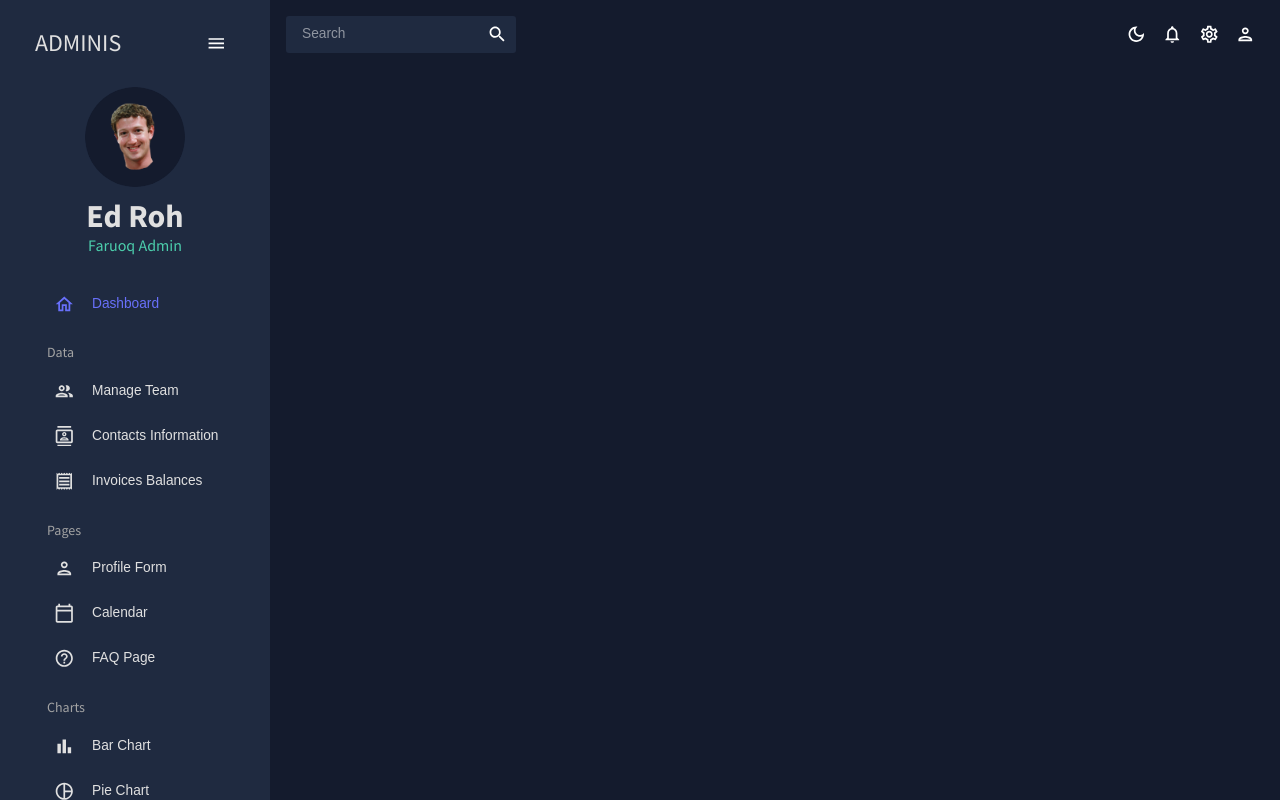
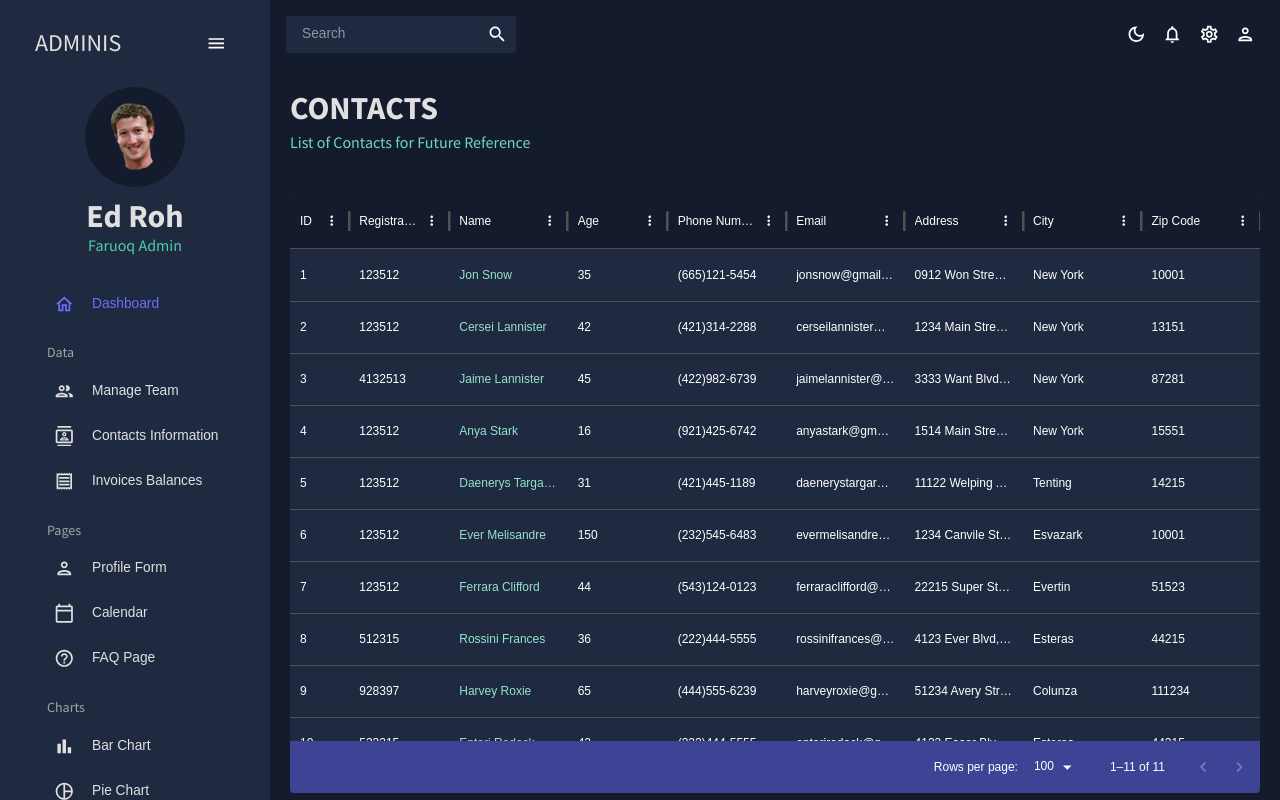
Before and after one commit to siqah/react-admin-dashboard, a React (Create React App) app: page /contacts in a window 1280 px wide. Built offline with nearby package versions, Linux system fonts and the light colour scheme.

Commit message:
datatabel contact and invoices

```diff
--- a/src/App.js
+++ b/src/App.js
@@ -9,8 +9,8 @@
 import Dashboard from "./scenes/dashboard";
 
 import Team from "./scenes/team";
-// import Invoices from "./scenes/invoices";
-// import Contacts from "./scenes/contacts";
+import Invoices from "./scenes/invoices";
+import Contacts from "./scenes/contacts";
 // import Bar from "./scenes/bar";
 // import Form from "./scenes/form";
 // import Line from "./scenes/line";
@@ -33,8 +33,8 @@
                <Routes>
                 <Route path="/" element={<Dashboard />} />
                 <Route path="/team" element={<Team />} />
-                {/* <Route path="/invoices" element={<Invoices />} /> */}
-                {/* <Route path="/contacts" element={<Contacts />} /> */}
+                <Route path="/invoices" element={<Invoices />} />
+                <Route path="/contacts" element={<Contacts />} />
                 {/* <Route path="/bar" element={<Bar />} /> */}
                 {/* <Route path="/form" element={<Form />} /> */}
                 {/* <Route path="/line" element={<Line />} /> */}
--- /dev/null
+++ b/src/scenes/contacts/index.jsx
@@ -0,0 +1,103 @@
+import { Box } from "@mui/material";
+import { DataGrid, GridToolbar } from "@mui/x-data-grid";
+import { tokens } from "../../theme";
+import { mockDataContacts } from "../../data/mockData";
+import Header from "../../components/Header";
+import { useTheme } from "@mui/material";
+
+const Contacts = () => {
+  const theme = useTheme();
+  const colors = tokens(theme.palette.mode);
+
+  const columns = [
+    { field: "id", headerName: "ID", flex: 0.5 },
+    { field: "registrarId", headerName: "Registrar ID" },
+    {
+      field: "name",
+      headerName: "Name",
+      flex: 1,
+      cellClassName: "name-column--cell",
+    },
+    {
+      field: "age",
+      headerName: "Age",
+      type: "number",
+      headerAlign: "left",
+      align: "left",
+    },
+    {
+      field: "phone",
+      headerName: "Phone Number",
+      flex: 1,
+    },
+    {
+      field: "email",
+      headerName: "Email",
+      flex: 1,
+    },
+    {
+      field: "address",
+      headerName: "Address",
+      flex: 1,
+    },
+    {
+      field: "city",
+      headerName: "City",
+      flex: 1,
+    },
+    {
+      field: "zipCode",
+      headerName: "Zip Code",
+      flex: 1,
+    },
+  ];
+
+  return (
+    <Box m="20px">
+      <Header
+        title="CONTACTS"
+        subtitle="List of Contacts for Future Reference"
+      />
+      <Box
+        m="40px 0 0 0"
+        height="75vh"
+        sx={{
+          "& .MuiDataGrid-root": {
+            border: "none",
+          },
+          "& .MuiDataGrid-cell": {
+            borderBottom: "none",
+          },
+          "& .name-column--cell": {
+            color: colors.greenAccent[300],
+          },
+          "& .MuiDataGrid-columnHeaders": {
+            backgroundColor: colors.blueAccent[700],
+            borderBottom: "none",
+          },
+          "& .MuiDataGrid-virtualScroller": {
+            backgroundColor: colors.primary[400],
+          },
+          "& .MuiDataGrid-footerContainer": {
+            borderTop: "none",
+            backgroundColor: colors.blueAccent[700],
+          },
+          "& .MuiCheckbox-root": {
+            color: `${colors.greenAccent[200]} !important`,
+          },
+          "& .MuiDataGrid-toolbarContainer .MuiButton-text": {
+            color: `${colors.grey[100]} !important`,
+          },
+        }}
+      >
+        <DataGrid
+          rows={mockDataContacts}
+          columns={columns}
+          components={{ Toolbar: GridToolbar }}
+        />
+      </Box>
+    </Box>
+  );
+};
+
+export default Contacts;
--- /dev/null
+++ b/src/scenes/invoices/index.jsx
@@ -0,0 +1,95 @@
+import { Box,Typography,useTheme } from "@mui/material";
+import { DataGrid } from "@mui/x-data-grid";
+import { tokens } from "../../theme";
+import { mockDataInvoices} from "../../data/mockData";
+import Header from "../../components/Header";
+
+const Invoices = () => {
+  const theme = useTheme();
+  const colors = tokens(theme.palette.mode);
+
+  const columns = [
+    { field: "id", headerName: "ID"},
+    {
+      field: "name",
+      headerName: "Name",
+      flex: 1,
+      cellClassName: "name-column--cell",
+    },
+
+    {
+      field: "phone",
+      headerName: "Phone Number",
+      flex: 1,
+    },
+    {
+      field: "email",
+      headerName: "Email",
+      flex: 1,
+    },
+    {
+        field: "cost",
+        headerName: "Cost",
+        flex: 1,
+        renderCell: (params) => (
+            <Typography color={colors.greenAccent[500]}>
+                ${params.row.cost}
+            </Typography>
+        )
+      },
+    {
+      field: "date",
+      headerName: "Date",
+      flex: 1,
+    },
+
+  ];
+
+  return (
+    <Box m="20px">
+      <Header
+        title="CONTACTS"
+        subtitle="List of Contacts for Future Reference"
+      />
+      <Box
+        m="40px 0 0 0"
+        height="75vh"
+        sx={{
+          "& .MuiDataGrid-root": {
+            border: "none",
+          },
+          "& .MuiDataGrid-cell": {
+            borderBottom: "none",
+          },
+          "& .name-column--cell": {
+            color: colors.greenAccent[300],
+          },
+          "& .MuiDataGrid-columnHeaders": {
+            backgroundColor: colors.blueAccent[700],
+            borderBottom: "none",
+          },
+          "& .MuiDataGrid-virtualScroller": {
+            backgroundColor: colors.primary[400],
+          },
+          "& .MuiDataGrid-footerContainer": {
+            borderTop: "none",
+            backgroundColor: colors.blueAccent[700],
+          },
+          "& .MuiCheckbox-root" :{
+            color: `${colors.greenAccent[200]} !important`
+          }
+
+        }}
+      >
+        <DataGrid
+          checkboxSelection
+          rows={mockDataInvoices}
+          columns={columns}
+
+        />
+      </Box>
+    </Box>
+  );
+};
+
+export default Invoices;
```
